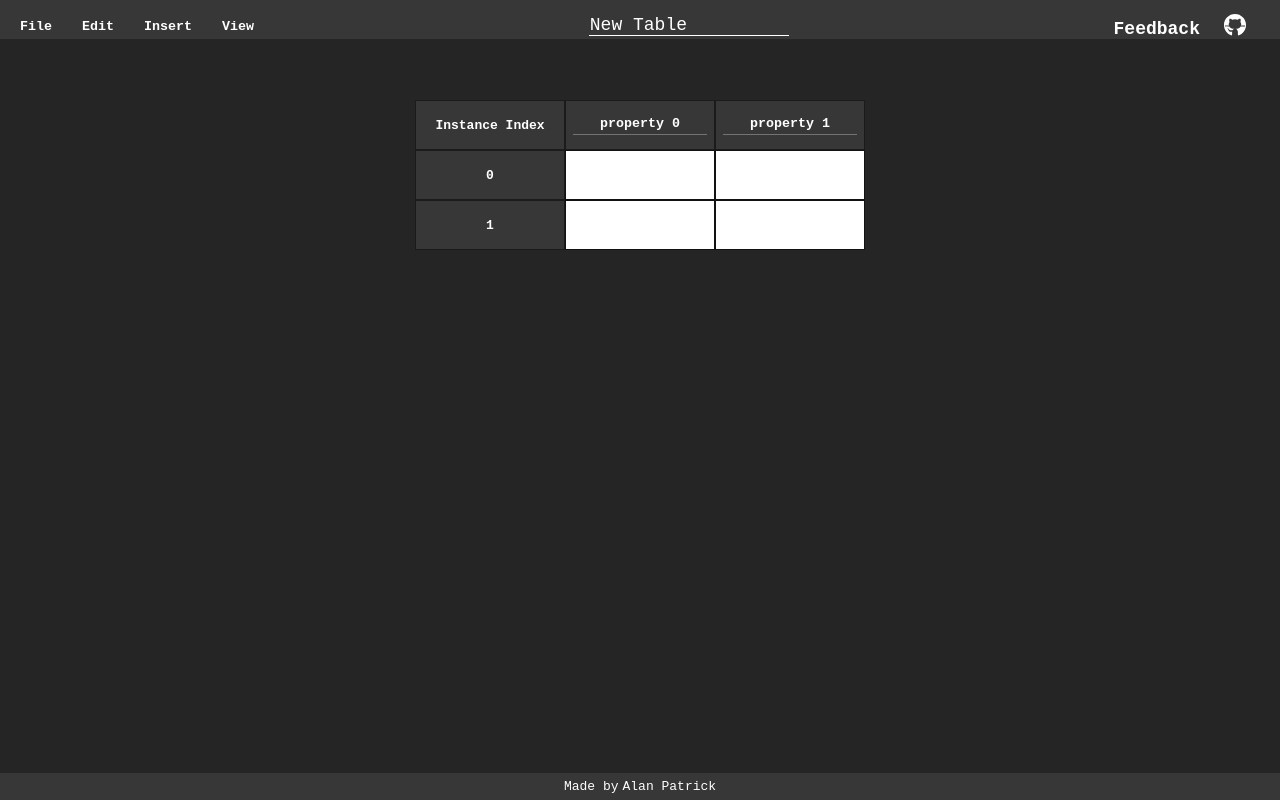
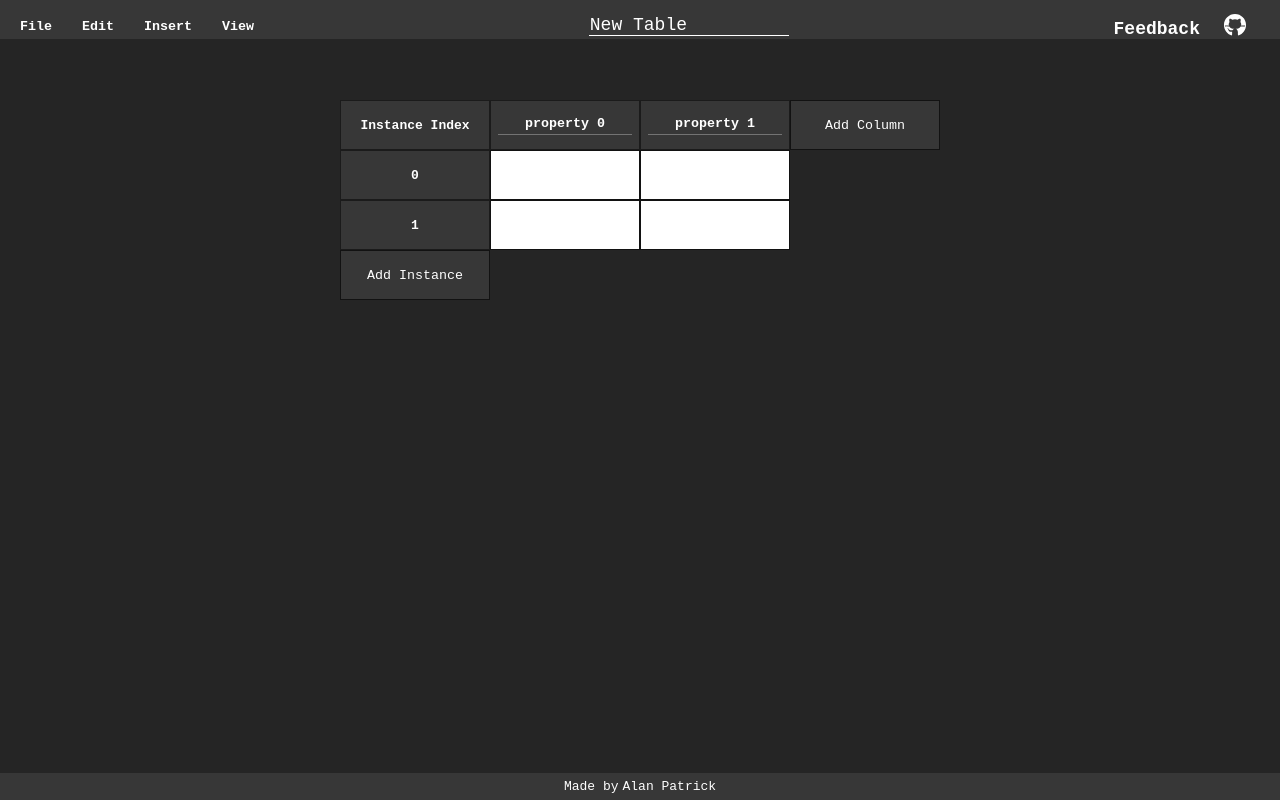
Before and after one commit to al-ptk/nosql-table, a React (Create React App) app: page / in a window 1280 px wide. Built offline with nearby package versions, Linux system fonts and the light colour scheme.

Commit message:
feat: add quick insert buttons

```diff
--- a/src/JsonTable/JsonTable.js
+++ b/src/JsonTable/JsonTable.js
@@ -4,13 +4,17 @@ import { HeadingCell } from './HeadingCell';
 import { DataCell } from './DataCell';
 import { useSelector } from 'react-redux';
 import IndexHeading from './IndexHeading';
+import { useDispatch } from 'react-redux';
+import { addInstance, addProperty } from '../app/slices/tableSlice';
 
 export function JsonTable({ isVertical }) {
   return (
-    <StyledTable tabIndex="0" isVertical={isVertical}>
-      <TableHead />
-      <TableBody />
-    </StyledTable>
+    <div>
+      <StyledTable tabIndex="0" isVertical={isVertical}>
+        <TableHead />
+        <TableBody />
+      </StyledTable>
+    </div>
   );
 }
 
@@ -20,7 +24,7 @@ function TableHead() {
   return (
     <StyledTHead>
       {/* For vertical rows, make tr be flex column */}
-      <tr>
+      <tr style={{ position: 'relative' }}>
         <th
           scope="col"
           className="index-heading"
@@ -34,10 +38,35 @@ function TableHead() {
             propertyIndex={propertyIndex}
           />
         ))}
+        <AddPropertyButton />
       </tr>
     </StyledTHead>
   );
 }
+
+const AddPropertyButton = () => {
+  const dispatch = useDispatch();
+
+  return (
+    <td>
+      <button
+        onClick={() => {
+          console.log('clicked');
+          dispatch(addProperty({}));
+        }}
+        style={{
+          backgroundColor: '#373737',
+          color: 'white',
+          border: 'none',
+          width: '100%',
+          height: '100%',
+        }}
+      >
+        Add Column
+      </button>
+    </td>
+  );
+};
 
 function TableBody() {
   const instances = useSelector((state) => state.table.instances);
@@ -61,6 +90,32 @@ function TableBody() {
           })}
         </tr>
       ))}
+      <AddInstanceButton />
     </StyledTBody>
   );
 }
+
+const AddInstanceButton = () => {
+  const dispatch = useDispatch();
+
+  return (
+    <tr>
+      <td>
+        <button
+          onClick={() => {
+            dispatch(addInstance({}));
+          }}
+          style={{
+            backgroundColor: '#373737',
+            color: 'white',
+            border: 'none',
+            width: '100%',
+            height: '100%',
+          }}
+        >
+          Add Instance
+        </button>
+      </td>
+    </tr>
+  );
+};
```
